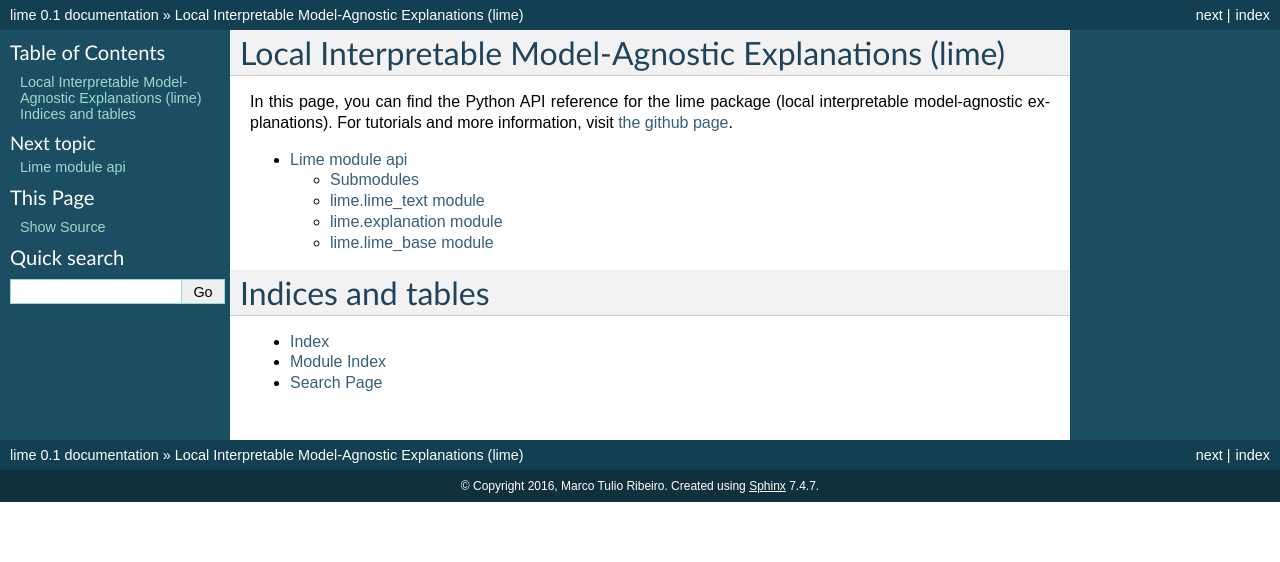
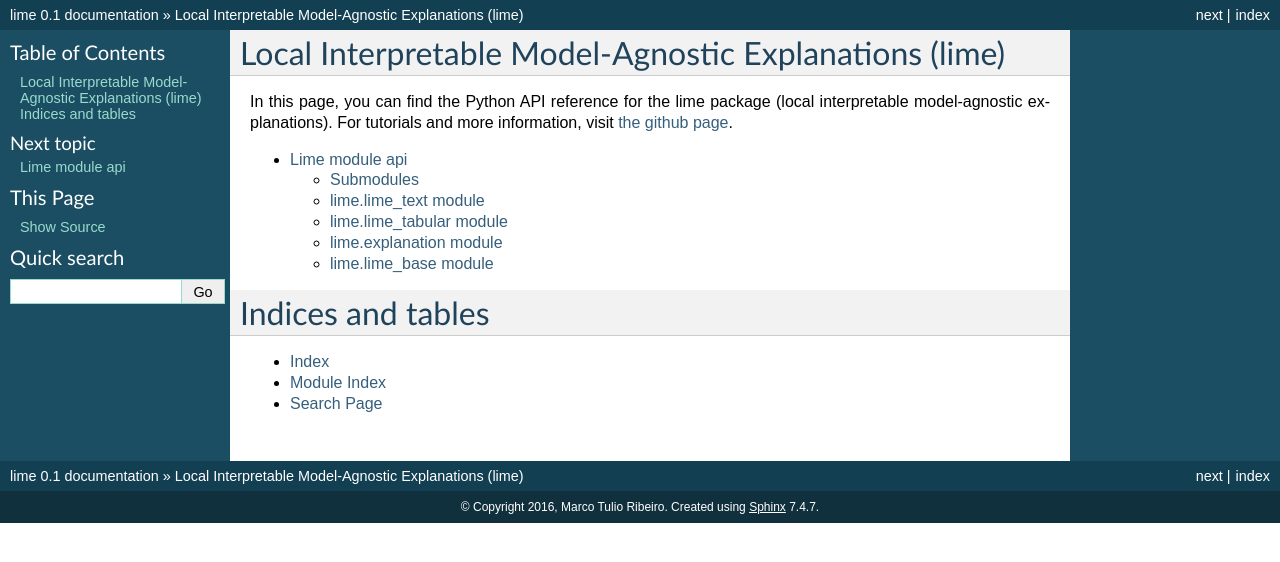
Before and after one commit to ziyefang/lime_1, a Sphinx documentation site: the page built from doc/index.rst, in a window 1280 px wide. Shown: the top 562 px of the page. Built offline with Sphinx 7.4.7, drawn with Linux system fonts in a browser that asks for light colours.

Commit message:
Was missing something from last.

```diff
--- a/doc/lime.rst
+++ b/doc/lime.rst
@@ -8,6 +8,14 @@
 ---------------------
 
 .. automodule:: lime.lime_text
+    :members:
+    :undoc-members:
+    :show-inheritance:
+
+lime.lime_tabular module
+---------------------
+
+.. automodule:: lime.lime_tabular
     :members:
     :undoc-members:
     :show-inheritance:
```
